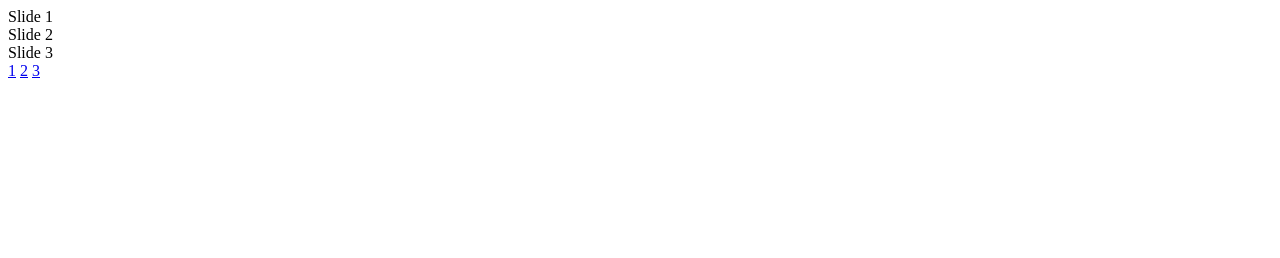
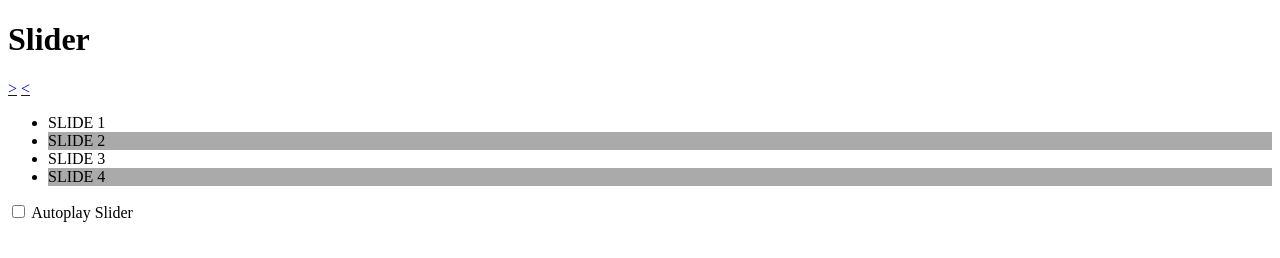
Before and after one commit to tenmediatech/slider, a website: page index.html in a window 1280 px wide. Drawn offline with Linux system fonts and the light colour scheme.

Commit message:
Adding the html divs for the slider

```diff
--- a/index.html
+++ b/index.html
@@ -4,17 +4,22 @@
     <meta charset="UTF-8">
     <title>Slider</title>
   </head>
+  <h1>Slider</h1>
     <div id="slider">
-      <div class="box" id="box1">Slide 1</div>
-      <div class="box" id="box2">Slide 2</div>
-      <div class="box" id="box3">Slide 3</div>
+      <a href="#" class="control_next">></a>
+      <a href="#" class="control_prev"><</a>
+      <ul>
+        <li>SLIDE 1</li>
+        <li style="background: #aaa;">SLIDE 2</li>
+        <li>SLIDE 3</li>
+        <li style="background: #aaa;">SLIDE 4</li>
+      </ul>
     </div>
-    <nav>
-      <a href="#box1">1</a>
-      <a href="#box2">2</a>
-      <a href="#box3">3</a>
-    </nav>
+
+    <div class="slider_option">
+      <input type="checkbox" id="checkbox">
+      <label for="checkbox">Autoplay Slider</label>
+    </div>
   <body>
-
   </body>
 </html>
```
Also changed, not shown: package.json (+19 -0 lines), 1 other file.
